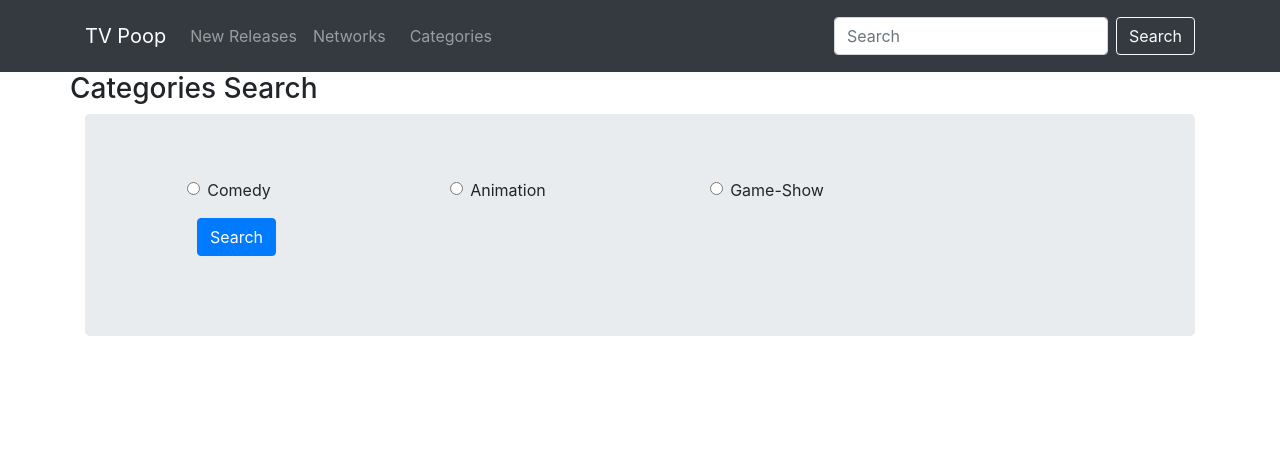
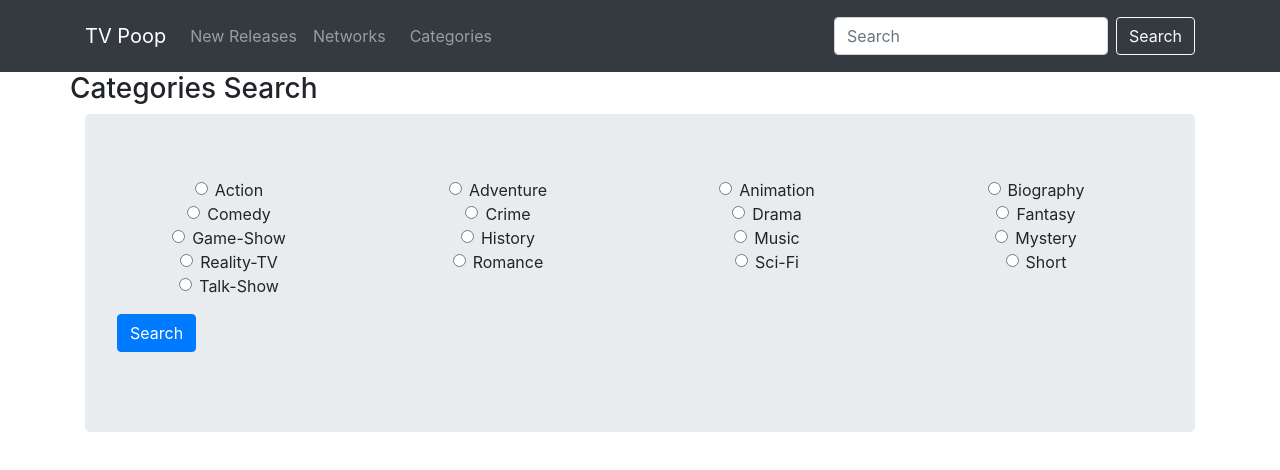
Before and after one commit to Lambdah/tv-show-crawl, a React (Create React App) app in the folder frontend/: page /categories in a window 1280 px wide. Shown: the top 470 px of the page. Built offline with nearby package versions, Linux system fonts and the light colour scheme.

Commit message:
Added radio and submit button

```diff
--- a/frontend/src/Categories.js
+++ b/frontend/src/Categories.js
@@ -5,8 +5,21 @@ export default class Categories extends React.Component{
     constructor(props) {
         super(props);
         this.state = {
-            genres: ["Comedy", "Animation", "Game-Show"]
-        }
+            genres: ["Action","Adventure","Animation","Biography","Comedy","Crime","Drama","Fantasy","Game-Show"
+                ,"History","Music","Mystery","Reality-TV","Romance","Sci-Fi","Short","Talk-Show"],
+            search: ""
+        };
+        this.handleChange = this.handleChange.bind(this);
+        this.handleSubmit = this.handleSubmit.bind(this);
+    }
+
+    handleChange(event){
+        this.setState({search: event.target.value});
+    }
+
+    handleSubmit(event){
+        event.preventDefault();
+        alert(`Searching ${this.state.search}`);
     }
 
     render(){
@@ -18,19 +31,20 @@ export default class Categories extends React.Component{
                     </h3>
                 </div>
                 <div className="jumbotron">
-                    <form>
+                    <form onSubmit={this.handleSubmit}>
                         <div className="form-group row">
                             {this.state.genres.map(genre =>
                                 <div className="form-check col-3">
-                                    <input className="form-check-input" type="radio" name="categoryRadio" id={genre} value={genre} />
-                                    <label className="form-check-label" for={genre}>
+                                    <label className="form-check-label" htmlFor={genre}>
+                                    <input className="form-check-input" type="radio" name="categoryRadio" id={genre}
+                                           value={genre} checked={this.state.search === genre} onChange={this.handleChange}/>
                                         {genre}
                                     </label>
                                 </div>
                             )}
                         </div>
                         <div className="form-group row">
-                            <div className="col-3">
+                            <div className="col-1">
                                 <button type="submit" className="btn btn-primary">Search</button>
                             </div>
                         </div>
```
